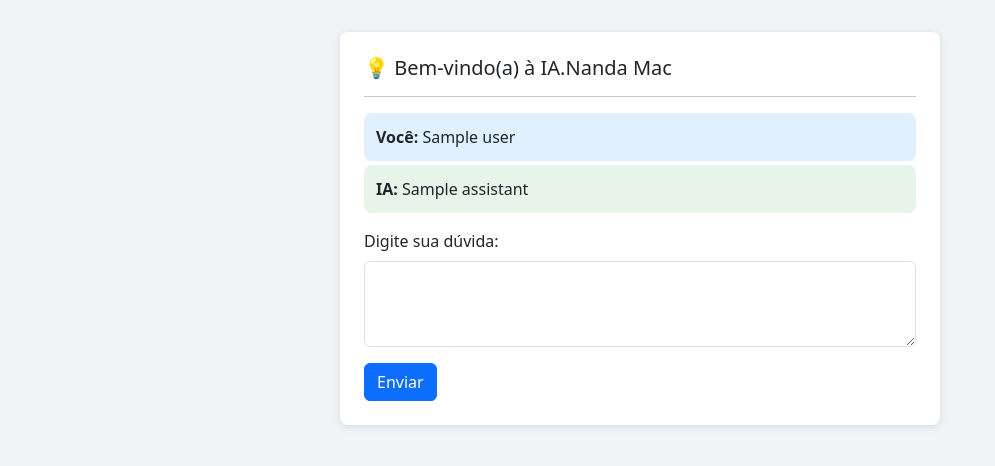
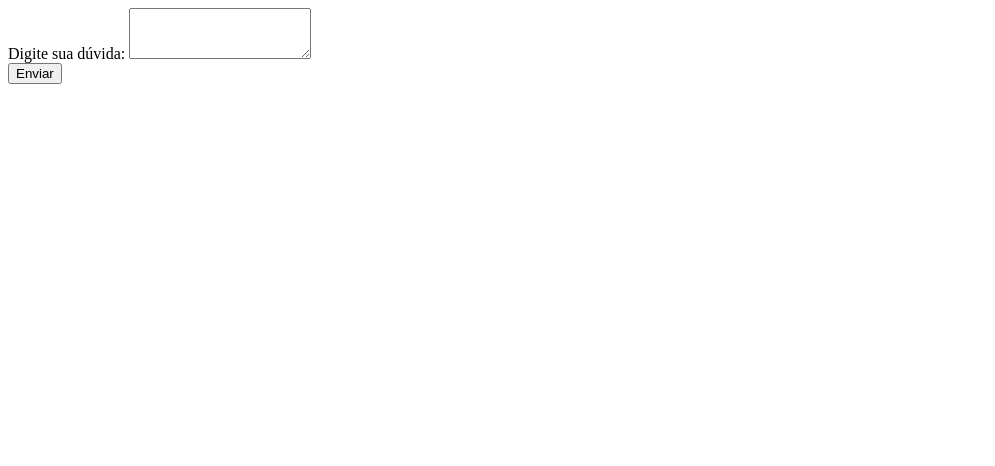
Before and after one commit to MacDowell354/assistente-alunos, a Python web app: template templates/chat.html in a window 1280 px wide. Shown: the top 466 px of the page, without its empty margins (0-995 px from the left). Run offline with Jinja, Linux system fonts and the light colour scheme; the template is opened without the code that fills it: most values are stand-ins (such as "Sample title", 1, 10 or a date in 2020).

Commit message:
Update chat.html

```diff
--- a/templates/chat.html
+++ b/templates/chat.html
@@ -1,27 +1,4 @@
-<!DOCTYPE html>
-<html lang="pt-BR">
-<head>
-  <meta charset="utf-8"/>
-  <title>IA.Nanda Mac – Chat</title>
-  <link href="https://cdn.jsdelivr.net/npm/bootstrap@5.3.0/dist/css/bootstrap.min.css" rel="stylesheet"/>
-  <style>
-    body { background: #f0f4f7; }
-    .chat-card{ max-width:600px; margin:2rem auto; background:#fff; padding:1.5rem; border-radius:.5rem; box-shadow:0 2px 8px rgba(0,0,0,0.1); }
-    .msg-user{ background:#e0f0ff; padding:.75rem; border-radius:.5rem; }
-    .msg-assistant{ background:#e6f4ea; padding:.75rem; border-radius:.5rem; }
-  </style>
-</head>
-<body>
-  <div class="chat-card">
-    <h2 class="h5">💡 Bem-vindo(a) à IA.Nanda Mac</h2>
-    <hr/>
-    {% for msg in history %}
-      <div class="mb-3">
-        <div class="msg-user mb-1"><strong>Você:</strong> {{ msg.user }}</div>
-        <div class="msg-assistant"><strong>IA:</strong> {{ msg.assistant }}</div>
-      </div>
-    {% endfor %}
-    <form method="post" action="/chat">
+<form method="post" action="/ask">
   <input type="hidden" name="history" value="{{ history | tojson }}" />
   <div class="mb-3">
     <label class="form-label">Digite sua dúvida:</label>
@@ -29,6 +6,3 @@
   </div>
   <button class="btn btn-primary">Enviar</button>
 </form>
-  </div>
-</body>
-</html>
```
Lines whose indentation alone changed are shown as unchanged.
